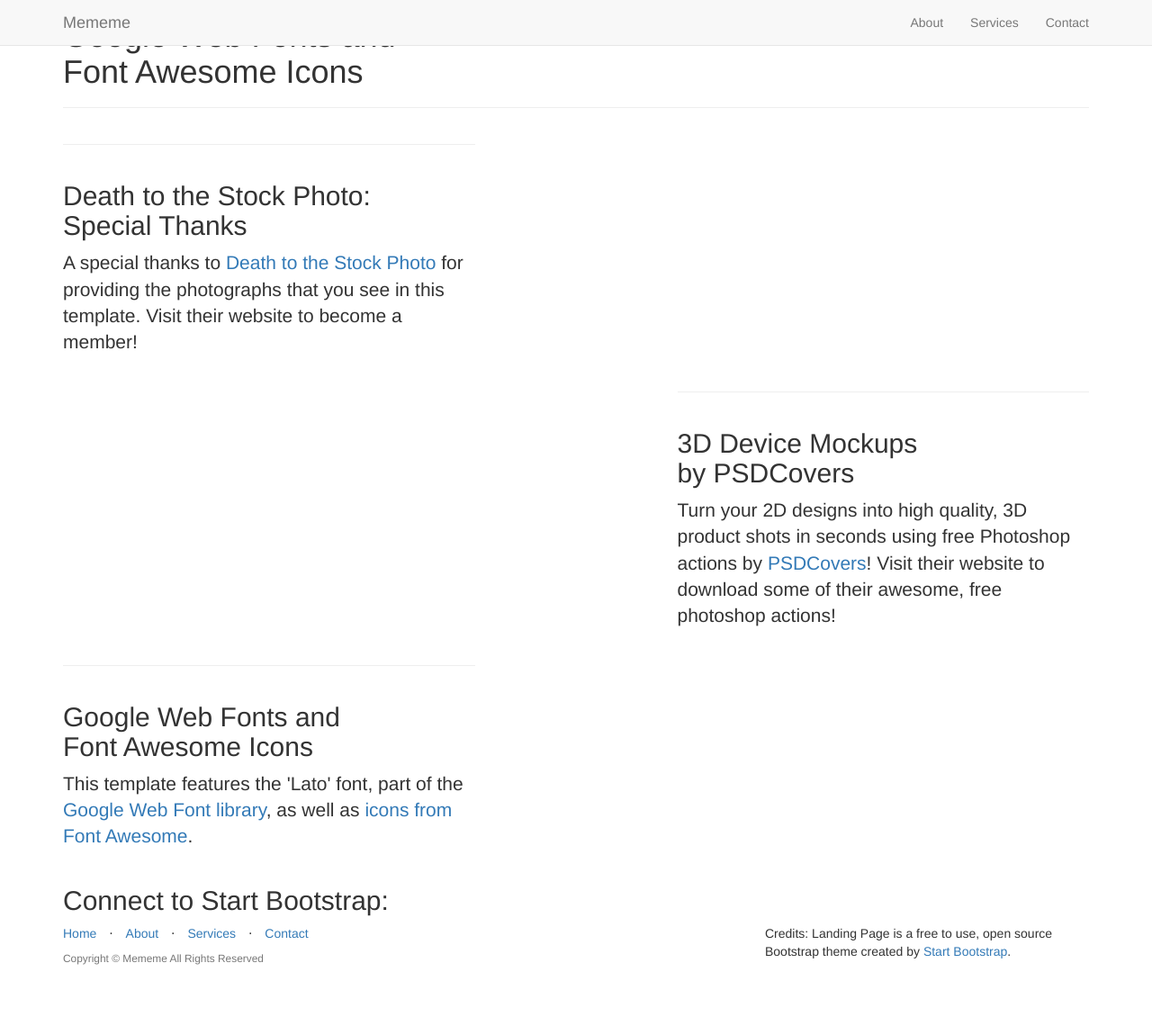
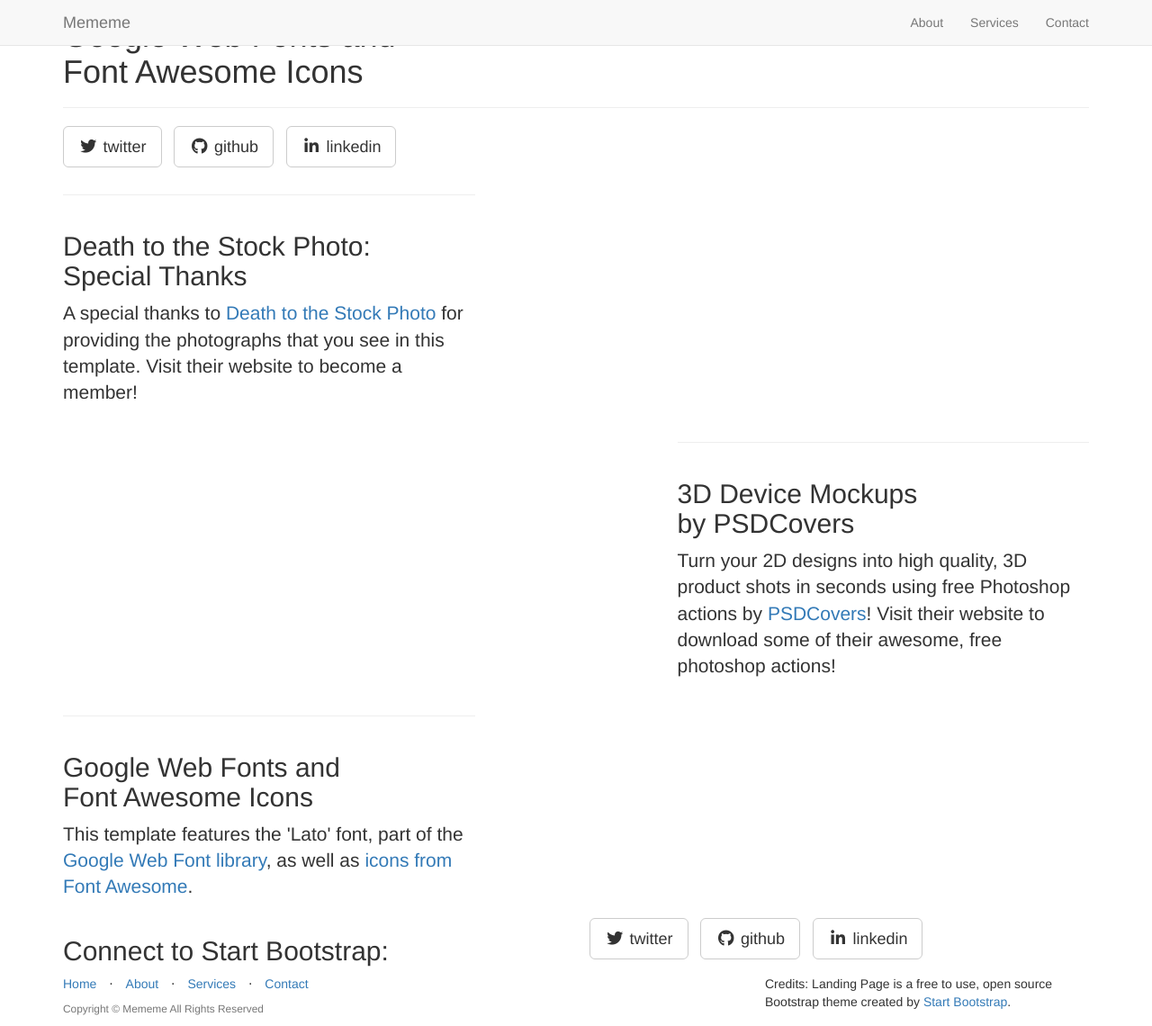
Before and after one commit to carolinr/carolinr.github.io, a Jekyll site: the page built from _posts/2014-09-23-services-3.markdown, in a window 1280 px wide and 1140 px high. Shown: the whole window at 90% size. Built offline with Jekyll 4.4.1, drawn with Linux system fonts in a browser that asks for light colours; nearby versions of some CDN libraries; library files that are not in the unit come from our copies.

Commit message:
zurück config

```diff
--- a/_config.yml
+++ b/_config.yml
@@ -6,3 +6,23 @@
 title: Mememe
 email: aha
 description: > # "Awesome"
+
+# ----------------------- #
+#    Jekyll & Plugins     #
+# ----------------------- #
+
+# Build settings
+markdown: kramdown
+permalink: pretty
+
+# ----------------------- #
+#   3rd Party Settings    #
+# ----------------------- #
+
+social:
+  - title: twitter
+    url: https://twitter.com/SBootstrap
+  - title: github
+    url: https://github.com/IronSummitMedia/startbootstrap
+  - title: linkedin
+    url:
```
